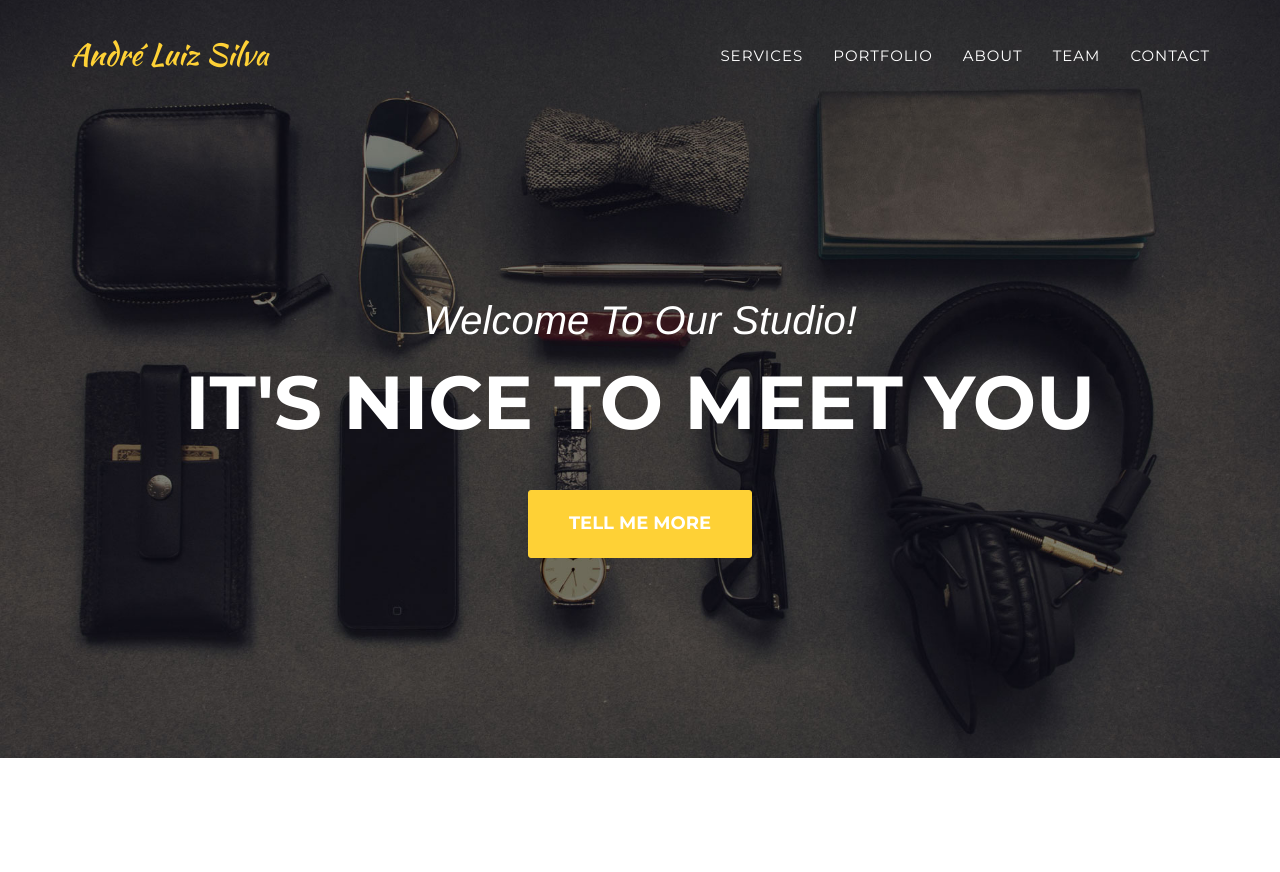
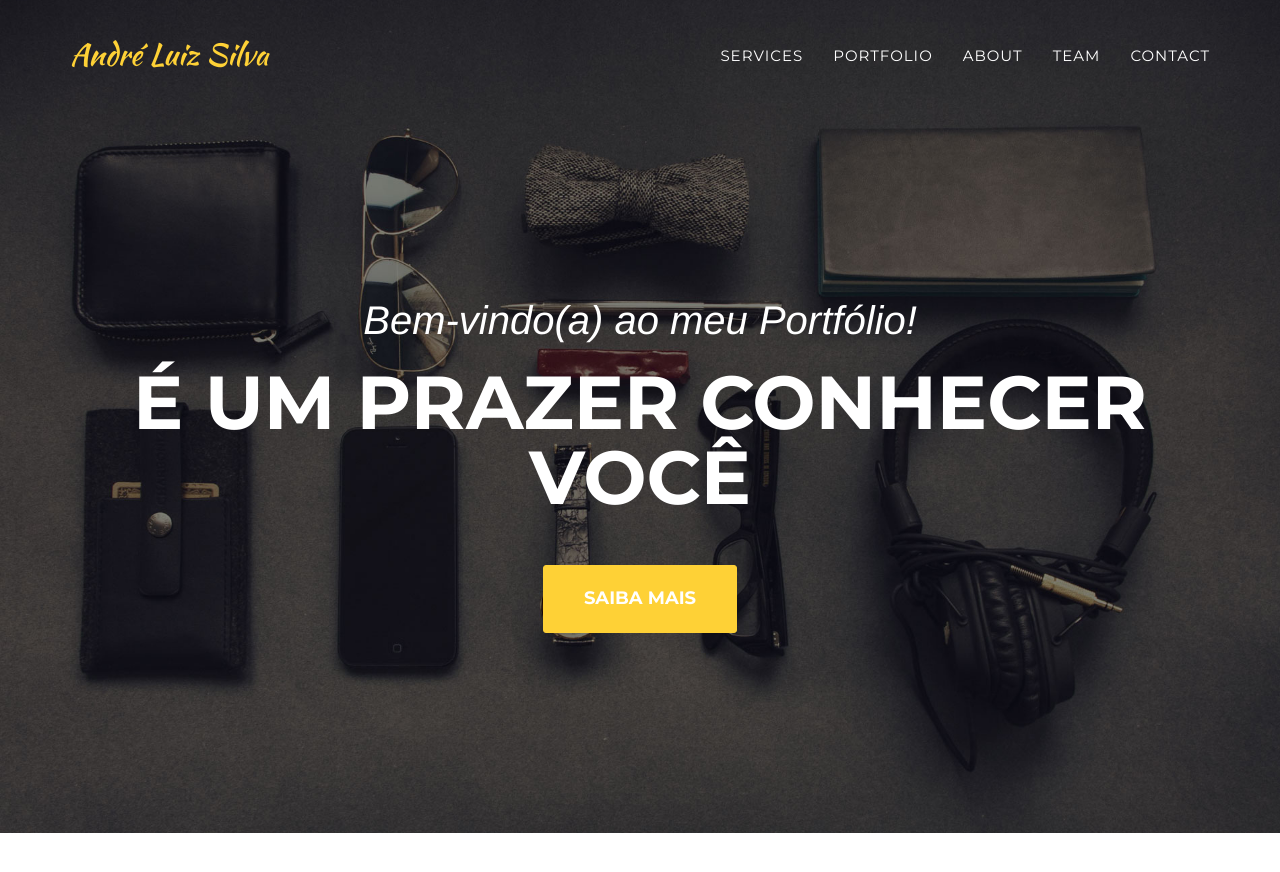
Before and after one commit to AndreLuiiz13/AndreLuiiz13.github.io, a Jekyll site: the page built from index.html, in a window 1280 px wide and 900 px high. Shown: the top 872 px of the window. Built offline with Jekyll 4.4.1, drawn with Linux system fonts in a browser that asks for light colours; some web fonts are replaced.

Commit message:
Update header.html

```diff
--- a/_includes/header.html
+++ b/_includes/header.html
@@ -42,14 +42,14 @@
 
     <!-- Header -->
     <header>
-        <div class="container">
-            <div class="intro-text">
-                <div class="intro-lead-in">Welcome To Our Studio!</div>
-                <div class="intro-heading">It's Nice To Meet You</div>
-                <a href="#services" class="page-scroll btn btn-xl">Tell Me More</a>
-            </div>
+    <div class="container">
+        <div class="intro-text">
+            <div class="intro-lead-in">Bem-vindo(a) ao meu Portfólio!</div>
+            <div class="intro-heading">É um prazer conhecer você</div>
+            <a href="#services" class="page-scroll btn btn-xl">Saiba Mais</a>
         </div>
-    </header>
+    </div>
+</header>
 <!--
         {% for page in site.pages %}
           {% if page.title %}<a class="page-link" href="{{ page.url | prepend: site.baseurl }}">{{ page.title }}</a>{% endif %}
```
